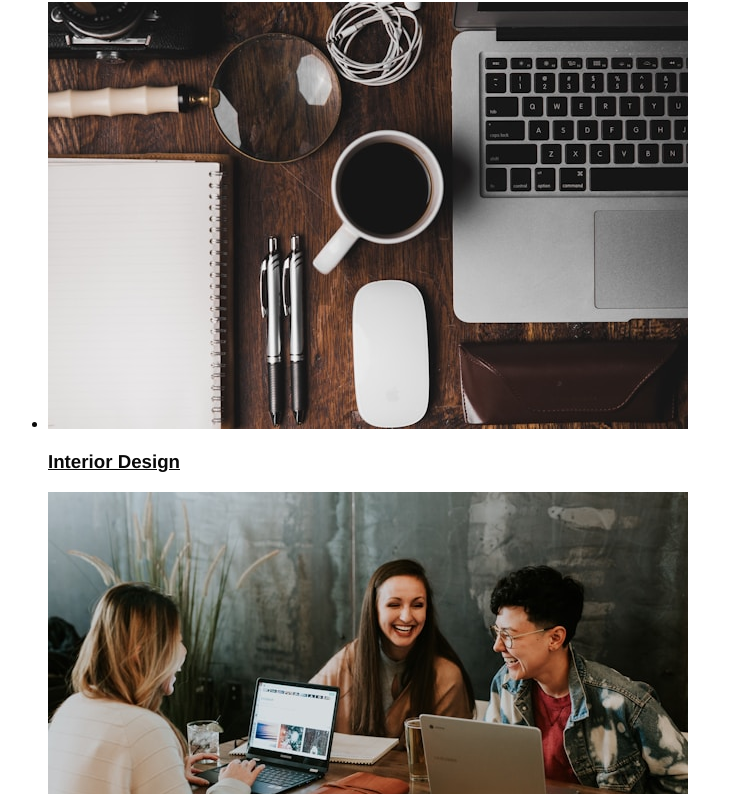
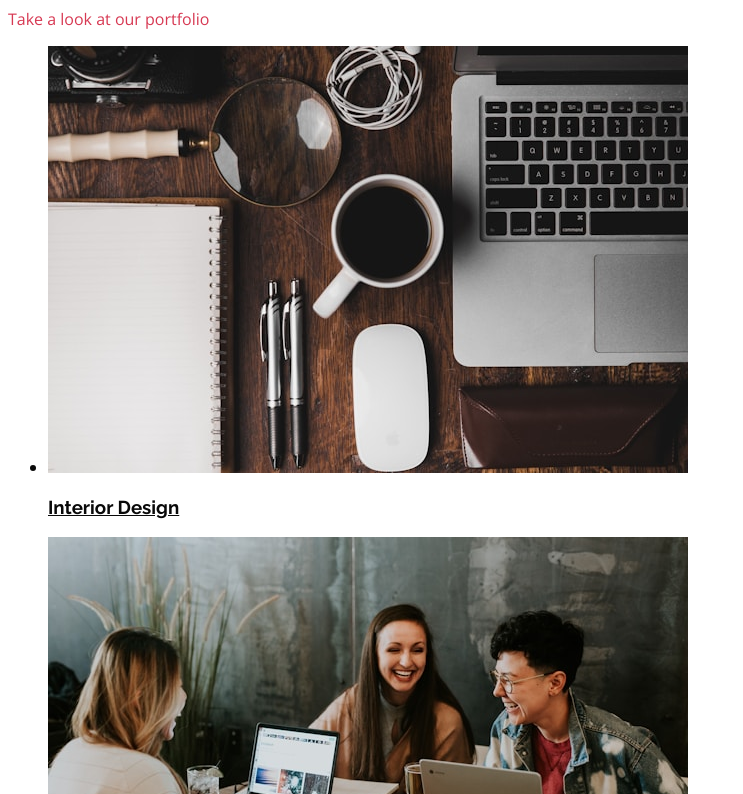
Before and after one commit to LisaPowell1991/alx-frontend, a plain HTML site: page 0x02-CSS_advanced/index.html in a window 1280 px wide. Shown: the part 710-1504 px from the top of the page, without its empty margins (0-743 px from the left). Drawn offline with nearby package versions, Linux system fonts and the light colour scheme; files whose address does not match are found by name.

Commit message:
Integrating Google Fonts into the CSS file

```diff
--- a/0x02-CSS_advanced/index.html
+++ b/0x02-CSS_advanced/index.html
@@ -9,7 +9,7 @@
         <link rel="icon" type="image/png" href="images/favicon.jpg">
         <link href="https://fonts.googleapis.com/css?family=Open+Sans:400,700|Raleway:700&display=swap"
             rel="stylesheet">
-        <link rel='stylesheet' href='styles/6-style.css'>
+        <link rel='stylesheet' href='styles/7-style.css'>
     </head>
 
     <body>
--- a/0x02-CSS_advanced/styles/7-style.css
+++ b/0x02-CSS_advanced/styles/7-style.css
@@ -0,0 +1,55 @@
+:root {
+    --color-primary: #d73953;
+    --color-black: #090909;
+    --color-white: #ffffff;
+    --color-light-grey: #f3f3f3;
+    --color-dark-grey: #353535;
+    --text-color: var(--color-black);
+    --font-family-base: 'Open Sans', 'Helvetica Neue', Helvetica, Arial, sans-serif;
+    --font-family-title: 'Raleway', 'Helvetica Neue', Helvetica, Arial, sans-serif;
+    --font-size-small: 1.2rem;
+    --font-size-medium: 1.6rem;
+    --font-size-large: 1.8rem;
+    --font-size-x-large: 2.3rem;
+    --font-size-xx-large: 4.8rem;
+    --font-weight-regular: 400;
+    --font-weight-bold: 700;
+}
+
+html {
+    scroll-behavior: smooth;
+    font-size: 62.5%;
+}
+
+body {
+    color: var(--text-color);
+    font-family: var(--font-family-base);
+    font-size: var(--font-size-medium);
+    font-weight: var(--font-weight-regular);
+}
+
+h1,
+h2,
+h3,
+h4,
+h5,
+h6 {
+    font-family: var(--font-family-title);
+    font-weight: var(--font-weight-bold);
+}
+
+a {
+    color: var(--text-color);
+}
+
+.visually-hidden {
+    display: none;
+}
+
+.card-category {
+    color: var(--color-primary);
+}
+
+.section-tagline {
+    color: var(--color-primary);
+}
```
